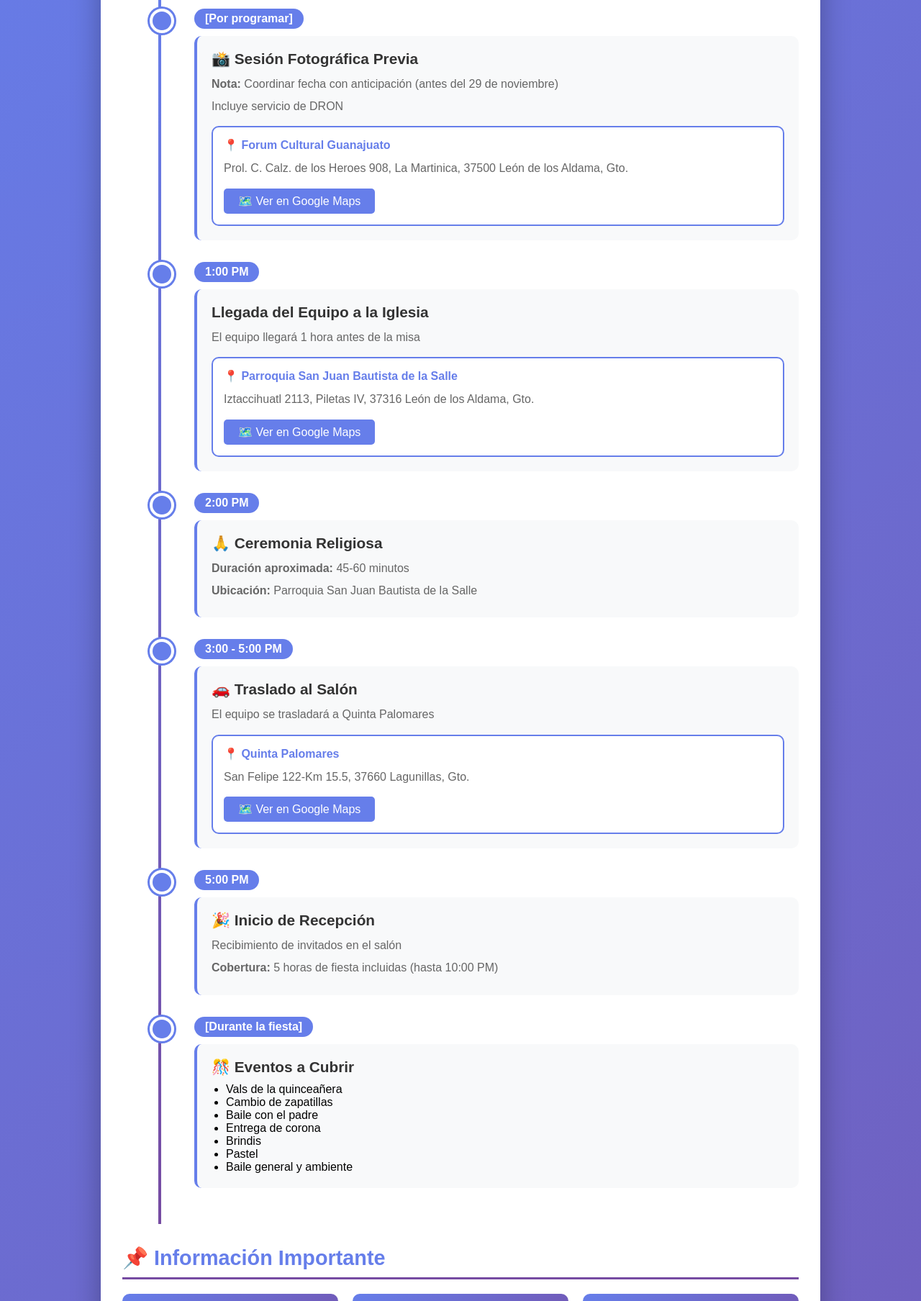
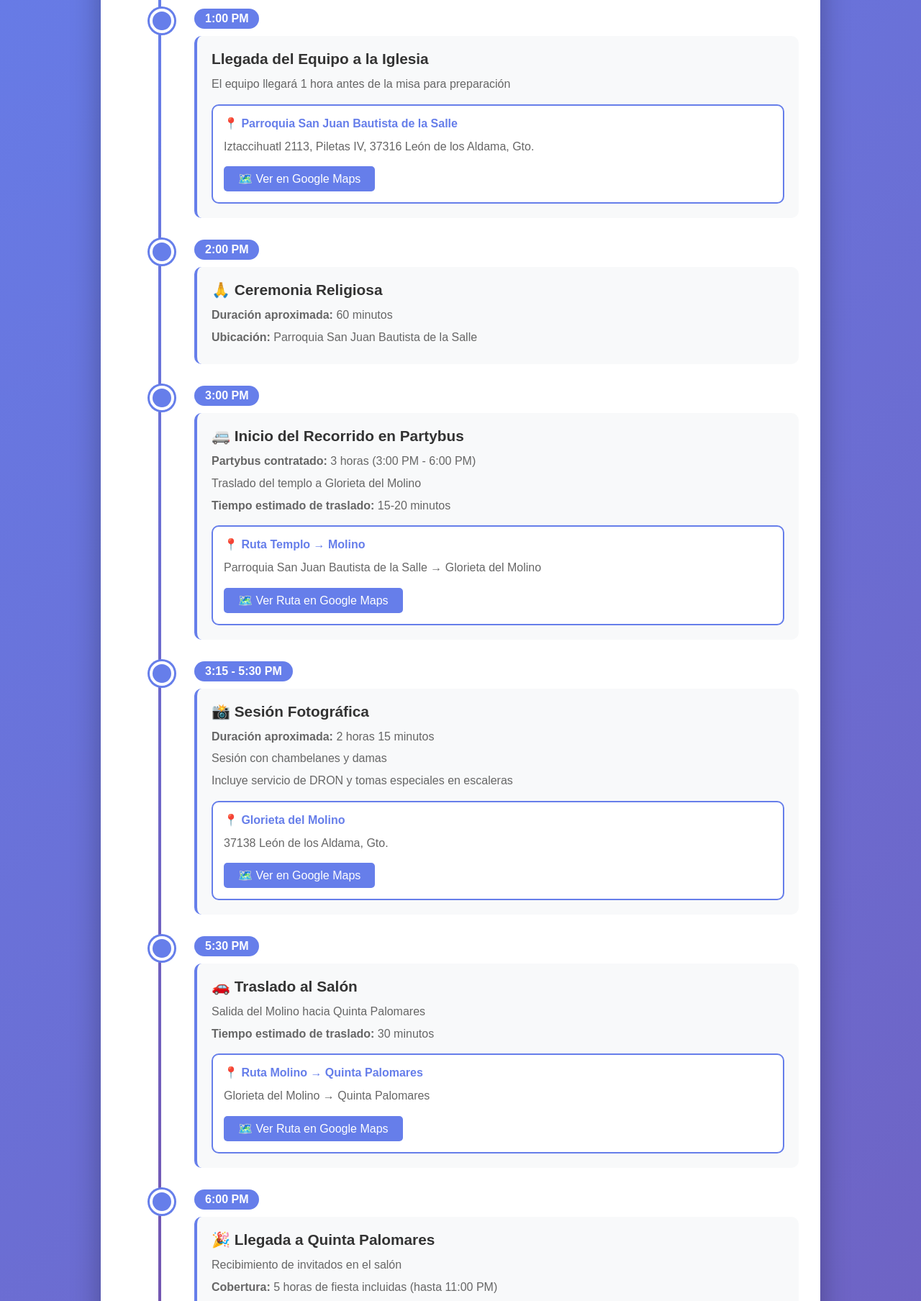
Before and after one commit to ArturoCruzArm/xv-anos-noviembre, a plain HTML site: page logistica.html in a window 1280 px wide. Shown: the part 400-2208 px from the top of the page at 72% size. Drawn offline with Linux system fonts and the light colour scheme.

Commit message:
Actualizar logística del evento con nueva sesión en Glorieta del Molino
Cambios principales:
- Sesión fotográfica ahora es en Glorieta del Molino (entre misa y fiesta)
- Horario actualizado: 3:15 PM - 5:30 PM en el molino
- Recepción cambiada de 5:00 PM a 6:00 PM
- Agregado timeline detallado del partybus (3 horas: 3:00 PM - 6:00 PM)
- Rutas de traslado: Templo → Molino → Quinta Palomares
- Incluye tomas especiales en escaleras con chambelanes y damas
- Actualizado saldo pendiente a $1,500 en logística

🤖 Generated with [Claude Code](https://claude.com/claude-code)

Co-Authored-By: Claude <noreply@anthropic.com>

```diff
--- a/logistica.html
+++ b/logistica.html
@@ -374,24 +374,10 @@
                 <h2>🕐 Cronograma del Día</h2>
                 <div class="timeline">
                     <div class="timeline-item">
-                        <span class="time-badge">[Por programar]</span>
-                        <div class="timeline-content">
-                            <h3>📸 Sesión Fotográfica Previa</h3>
-                            <p><strong>Nota:</strong> Coordinar fecha con anticipación (antes del 29 de noviembre)</p>
-                            <p>Incluye servicio de DRON</p>
-                            <div class="location-card">
-                                <h4>📍 Forum Cultural Guanajuato</h4>
-                                <p>Prol. C. Calz. de los Heroes 908, La Martinica, 37500 León de los Aldama, Gto.</p>
-                                <a href="https://maps.app.goo.gl/sNnizA23xuZBSToM8" target="_blank">🗺️ Ver en Google Maps</a>
-                            </div>
-                        </div>
-                    </div>
-
-                    <div class="timeline-item">
                         <span class="time-badge">1:00 PM</span>
                         <div class="timeline-content">
                             <h3>Llegada del Equipo a la Iglesia</h3>
-                            <p>El equipo llegará 1 hora antes de la misa</p>
+                            <p>El equipo llegará 1 hora antes de la misa para preparación</p>
                             <div class="location-card">
                                 <h4>📍 Parroquia San Juan Bautista de la Salle</h4>
                                 <p>Iztaccihuatl 2113, Piletas IV, 37316 León de los Aldama, Gto.</p>
@@ -404,30 +390,66 @@
                         <span class="time-badge">2:00 PM</span>
                         <div class="timeline-content">
                             <h3>🙏 Ceremonia Religiosa</h3>
-                            <p><strong>Duración aproximada:</strong> 45-60 minutos</p>
+                            <p><strong>Duración aproximada:</strong> 60 minutos</p>
                             <p><strong>Ubicación:</strong> Parroquia San Juan Bautista de la Salle</p>
                         </div>
                     </div>
 
                     <div class="timeline-item">
-                        <span class="time-badge">3:00 - 5:00 PM</span>
+                        <span class="time-badge">3:00 PM</span>
+                        <div class="timeline-content">
+                            <h3>🚐 Inicio del Recorrido en Partybus</h3>
+                            <p><strong>Partybus contratado:</strong> 3 horas (3:00 PM - 6:00 PM)</p>
+                            <p>Traslado del templo a Glorieta del Molino</p>
+                            <p><strong>Tiempo estimado de traslado:</strong> 15-20 minutos</p>
+                            <div class="location-card">
+                                <h4>📍 Ruta Templo → Molino</h4>
+                                <p>Parroquia San Juan Bautista de la Salle → Glorieta del Molino</p>
+                                <a href="https://maps.app.goo.gl/Jsrhadb9RWWMKEvWA" target="_blank">🗺️ Ver Ruta en Google Maps</a>
+                            </div>
+                        </div>
+                    </div>
+
+                    <div class="timeline-item">
+                        <span class="time-badge">3:15 - 5:30 PM</span>
+                        <div class="timeline-content">
+                            <h3>📸 Sesión Fotográfica</h3>
+                            <p><strong>Duración aproximada:</strong> 2 horas 15 minutos</p>
+                            <p>Sesión con chambelanes y damas</p>
+                            <p>Incluye servicio de DRON y tomas especiales en escaleras</p>
+                            <div class="location-card">
+                                <h4>📍 Glorieta del Molino</h4>
+                                <p>37138 León de los Aldama, Gto.</p>
+                                <a href="https://maps.app.goo.gl/SVnzhCdAb4kxKHqV7" target="_blank">🗺️ Ver en Google Maps</a>
+                            </div>
+                        </div>
+                    </div>
+
+                    <div class="timeline-item">
+                        <span class="time-badge">5:30 PM</span>
                         <div class="timeline-content">
                             <h3>🚗 Traslado al Salón</h3>
-                            <p>El equipo se trasladará a Quinta Palomares</p>
+                            <p>Salida del Molino hacia Quinta Palomares</p>
+                            <p><strong>Tiempo estimado de traslado:</strong> 30 minutos</p>
+                            <div class="location-card">
+                                <h4>📍 Ruta Molino → Quinta Palomares</h4>
+                                <p>Glorieta del Molino → Quinta Palomares</p>
+                                <a href="https://maps.app.goo.gl/bh3vaNKiT8NjLxr76" target="_blank">🗺️ Ver Ruta en Google Maps</a>
+                            </div>
+                        </div>
+                    </div>
+
+                    <div class="timeline-item">
+                        <span class="time-badge">6:00 PM</span>
+                        <div class="timeline-content">
+                            <h3>🎉 Llegada a Quinta Palomares</h3>
+                            <p>Recibimiento de invitados en el salón</p>
+                            <p><strong>Cobertura:</strong> 5 horas de fiesta incluidas (hasta 11:00 PM)</p>
                             <div class="location-card">
                                 <h4>📍 Quinta Palomares</h4>
                                 <p>San Felipe 122-Km 15.5, 37660 Lagunillas, Gto.</p>
                                 <a href="https://maps.app.goo.gl/Eu3RaPNd8S6jCDrq7" target="_blank">🗺️ Ver en Google Maps</a>
                             </div>
-                        </div>
-                    </div>
-
-                    <div class="timeline-item">
-                        <span class="time-badge">5:00 PM</span>
-                        <div class="timeline-content">
-                            <h3>🎉 Inicio de Recepción</h3>
-                            <p>Recibimiento de invitados en el salón</p>
-                            <p><strong>Cobertura:</strong> 5 horas de fiesta incluidas (hasta 10:00 PM)</p>
                         </div>
                     </div>
 
@@ -487,11 +509,12 @@
                         <li>Verificar playlist de música para el vals</li>
                     </ul>
 
-                    <h3 style="color: #667eea; margin: 20px 0 15px 0;">8 días antes del evento (21 de noviembre):</h3>
+                    <h3 style="color: #667eea; margin: 20px 0 15px 0;">Antes del evento:</h3>
                     <ul>
-                        <li style="font-weight: bold; color: #667eea;">LIQUIDAR SALDO FINAL: $3,500 pesos</li>
+                        <li style="font-weight: bold; color: #28a745;">✓ ABONO REALIZADO: $2,000 pesos (18/nov/2025)</li>
+                        <li style="font-weight: bold; color: #667eea;">LIQUIDAR SALDO FINAL: $1,500 pesos</li>
                         <li>Confirmar detalles finales del evento</li>
-                        <li>Verificar que el vestido esté listo para la sesión previa</li>
+                        <li>Confirmar horarios del partybus (3 horas: 3:00 PM - 6:00 PM)</li>
                     </ul>
 
                     <h3 style="color: #667eea; margin: 20px 0 15px 0;">Un día antes del evento (28 de noviembre):</h3>
@@ -515,15 +538,15 @@
                 <div class="checklist">
                     <h3 style="color: #667eea; margin-bottom: 15px;">Lo que incluye tu paquete:</h3>
                     <ul>
-                        <li>Cobertura de sesión previa, misa y 5 horas de fiesta</li>
+                        <li>Cobertura de misa, sesión fotográfica en el molino y 5 horas de fiesta</li>
                         <li>100 Fotos del evento impresas en tamaño 5x7 pulgadas</li>
                         <li>1 Película USB en 4K con duración de 3:00 hrs editada, musicalizada y titulada</li>
-                        <li>1 Videoclip para proyectar en el salón (sesión previa + fotos del recuerdo)</li>
+                        <li>1 Videoclip para proyectar en el salón (sesión + fotos del recuerdo)</li>
                         <li>1 Caja impresa para la USB</li>
                         <li>1 Foto ampliada a tamaño 40x50 cm con marco</li>
                         <li>1 Caja impresa para las fotografías</li>
-                        <li>1 Sesión fotográfica antes del evento</li>
-                        <li>Servicio de DRON (sesión previa y día del evento)</li>
+                        <li>1 Sesión fotográfica entre misa y fiesta (Glorieta del Molino)</li>
+                        <li>Servicio de DRON (día del evento)</li>
                         <li>Entrega digital completa de todo el material fotográfico</li>
                         <li>Fotógrafo y camarógrafo profesional</li>
                     </ul>
```
Also changed, not shown: contrato.html (+10 -12 lines), 1 other file.
